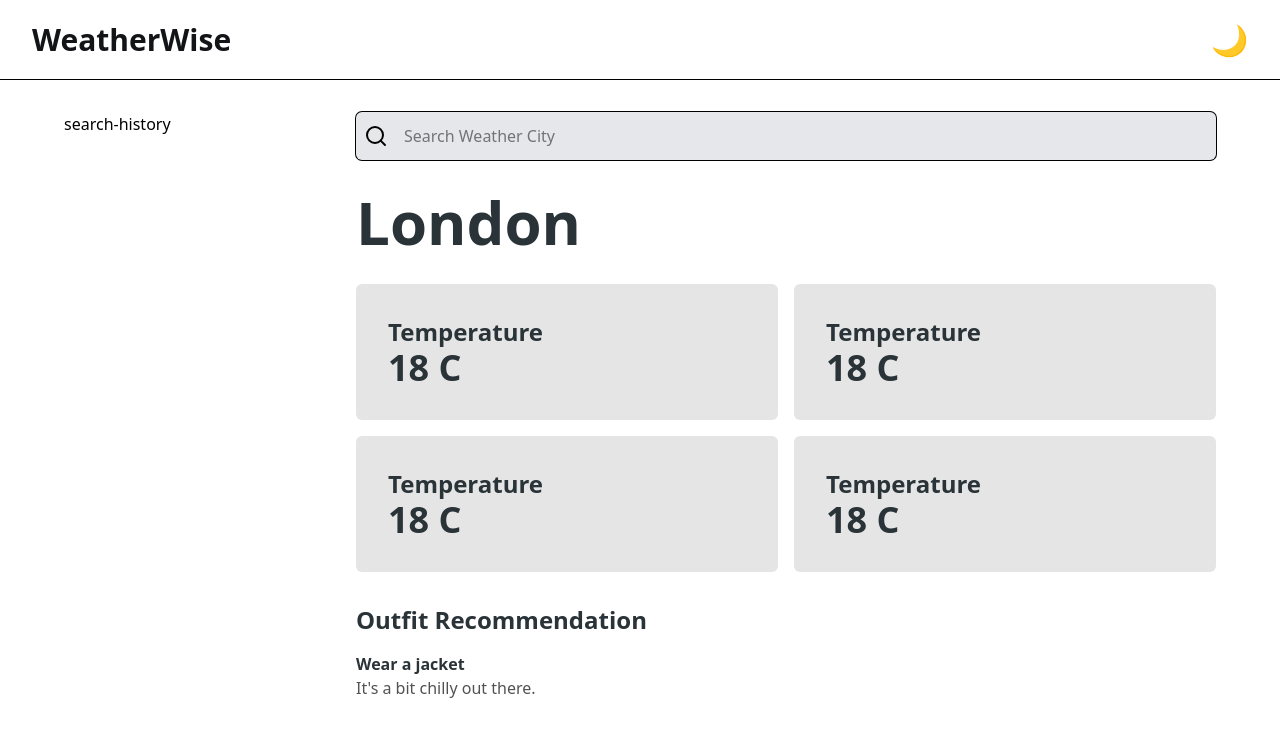
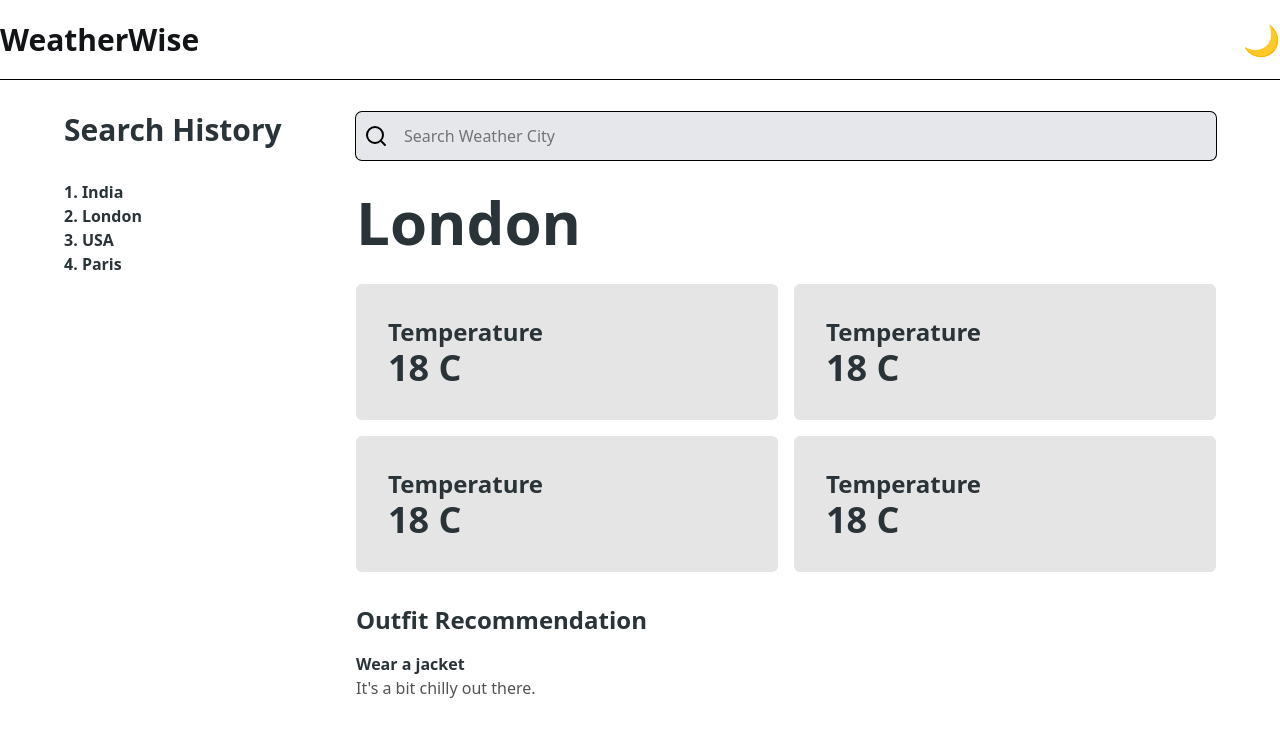
Before and after one commit to VikasRajput-18/weather_app, a Next.js app: page / in a window 1280 px wide. Shown: the top 736 px of the page. Built offline with nearby package versions, Linux system fonts and the light colour scheme.

Commit message:
search history

```diff
--- a/src/components/header.tsx
+++ b/src/components/header.tsx
@@ -7,7 +7,7 @@ const Header = () => {
   const { theme, toggleTheme } = useTheme();
   return (
     <header className="h-20 w-full bg-white dark:bg-[#121417] border-b">
-      <nav className="container mx-auto flex items-center justify-between px-8 w-full h-full">
+      <nav className="container mx-auto flex items-center justify-between w-full h-full">
         <h2 className="text-[#121417] dark:text-white text-xl md:text-3xl font-semibold">
           WeatherWise
         </h2>
--- a/src/components/search-history.tsx
+++ b/src/components/search-history.tsx
@@ -1,9 +1,39 @@
+import { SearchX } from "lucide-react";
 import React from "react";
+
+const searches: string[] = ["India", "London", "USA", "Paris"];
+// const searches: string[] = [];
 
 const SearchHistory = () => {
   return (
     <div className="col-span-12 md:col-span-4 lg:col-span-3">
-      search-history
+      <h3 className="text-2xl md:text-3xl font-bold dark:text-white text-[#293338]">
+        Search History
+      </h3>
+      <div className="mt-8">
+        {searches.length > 0 ? (
+          searches?.map((search, ind) => {
+            return (
+              <p
+                className="dark:text-white text-[#293338] font-semibold"
+                key={ind}
+              >
+                {ind + 1}. {search}
+              </p>
+            );
+          })
+        ) : (
+          <div className="flex items-center justify-between flex-col gap-2 mt-8">
+            <SearchX className="size-24 stroke-[#9EADB8]" />
+            <p className="text-center font-semibold dark:text-white text-[#293338]">
+              No recent searches
+            </p>
+            <p className="text-center dark:text-white text-[#9EADB8]">
+              Your search history will appear here.
+            </p>
+          </div>
+        )}
+      </div>
     </div>
   );
 };
```
